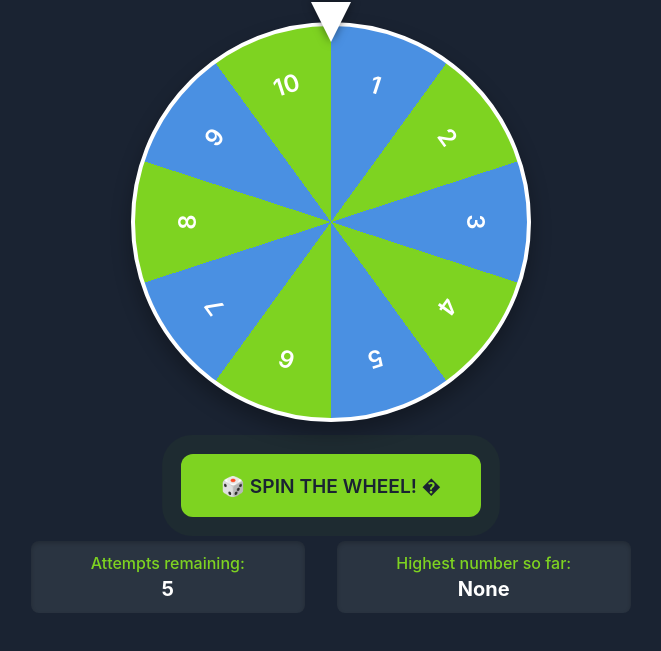
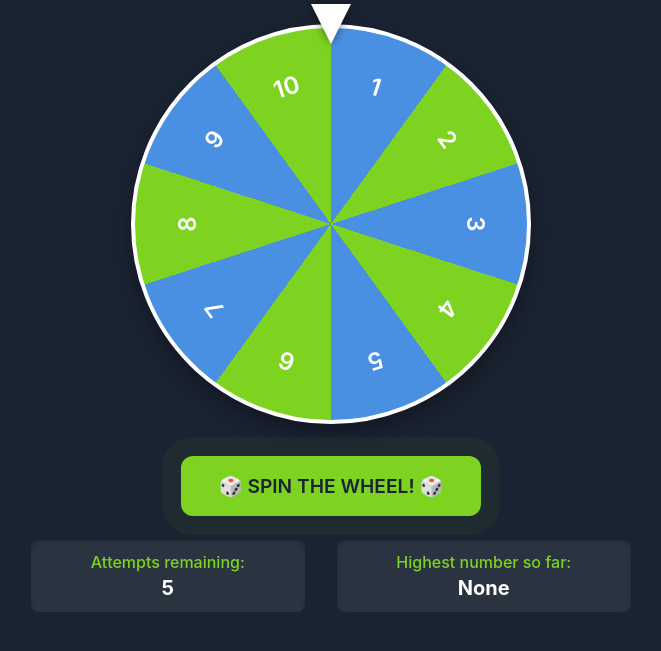
Before and after one commit to Jerlyn/wheeloffortune, a plain HTML site: page wof.html in a window 1280 px wide. Shown: the part 123-774 px from the top of the page, without its empty margins (309-970 px from the left). Drawn offline with Linux system fonts and the light colour scheme.

Commit message:
fixed dice

```diff
--- a/wof.html
+++ b/wof.html
@@ -483,7 +483,7 @@
                 wheel.setAttribute('aria-label', `Game complete. Final result: ${selectedNumber}. Highest number achieved: ${highestNumber}`);
             } else {
                 spinButton.disabled = false;
-                spinButton.textContent = '🎲 SPIN THE WHEEL! �';
+                spinButton.textContent = '🎲 SPIN THE WHEEL! 🎲';
                 spinButton.setAttribute('aria-label', 'Spin the wheel to get a random number');
                 spinButton.classList.add('ready');
             }
```
